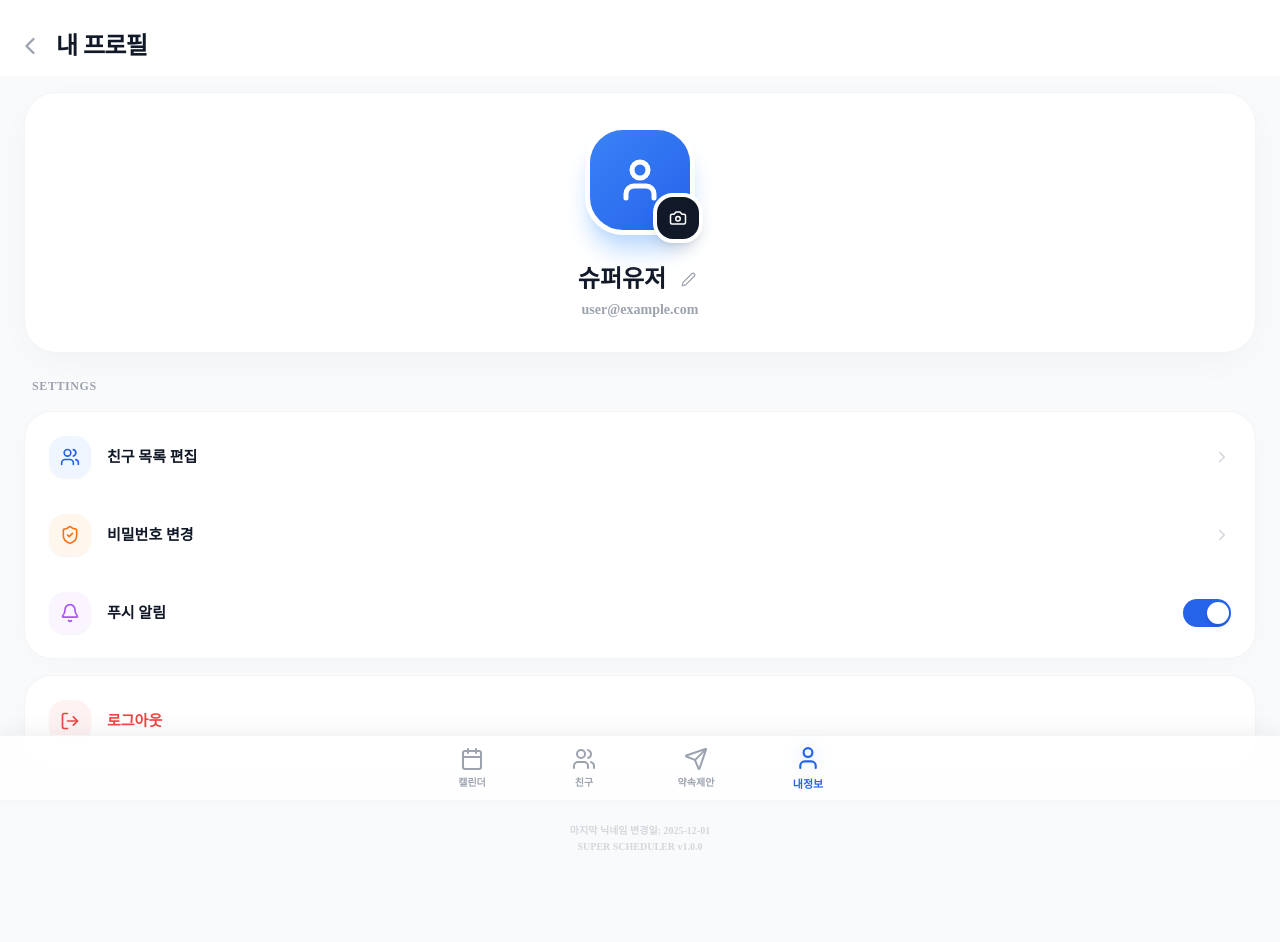
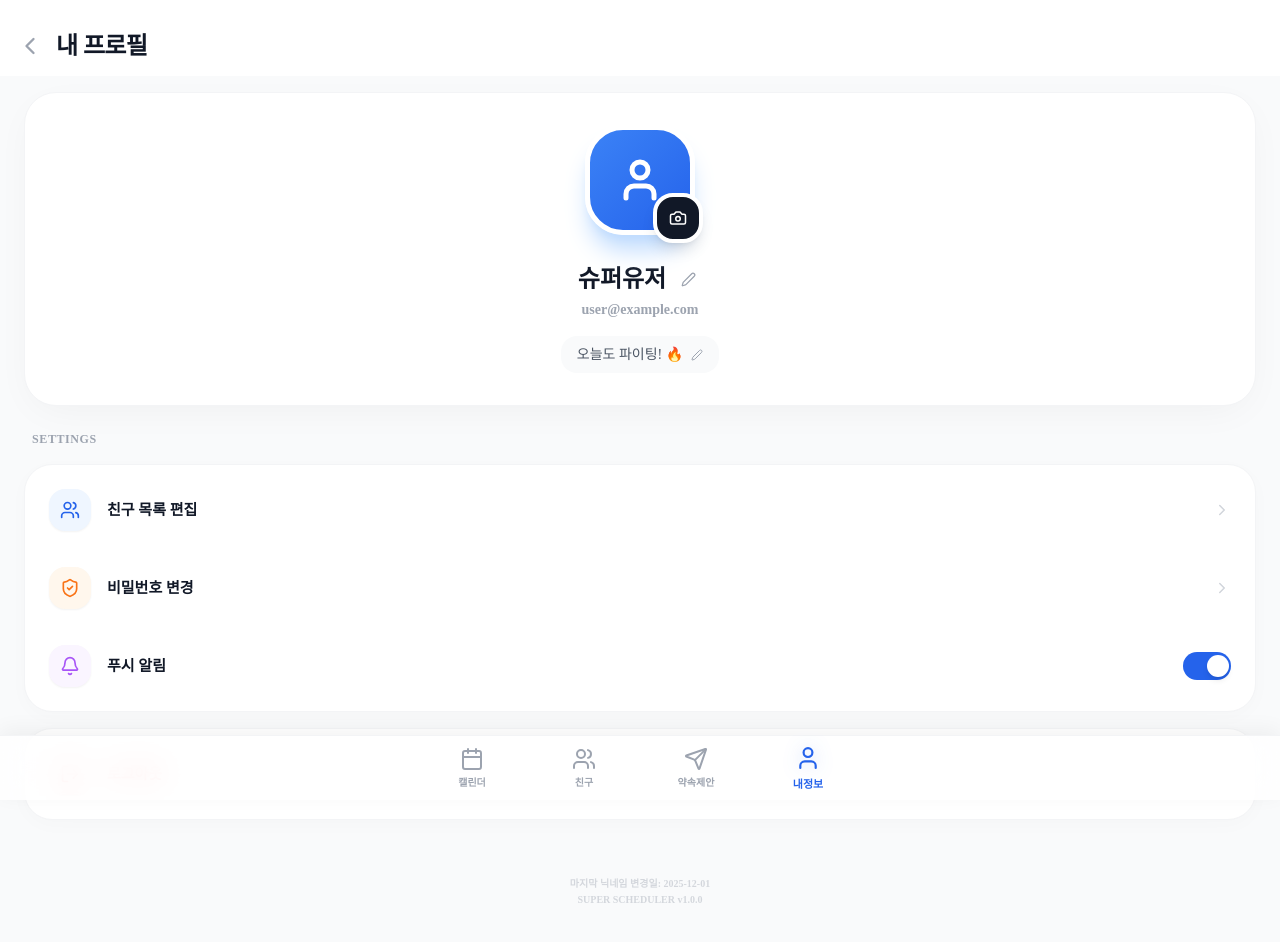
Before and after one commit to pany0108/loxo-kkiri, a React (Create React App) app: page /profile in a window 1280 px wide. Shown: the top 942 px of the page. Built offline with nearby package versions, Linux system fonts and the light colour scheme.

Commit message:
내 상태 메시지 작성 기능 구현

```diff
--- a/src/pages/FriendList.tsx
+++ b/src/pages/FriendList.tsx
@@ -15,11 +15,15 @@ const FriendList = () => {
   const navigate = useNavigate();
   const [searchTerm, setSearchTerm] = useState('');
 
-  // [추가] 모달 상태 관리
+  // 모달 상태 관리
   const [isModalOpen, setIsModalOpen] = useState(false);
   const [newFriendName, setNewFriendName] = useState('');
 
-  // [수정] 친구 추가를 시연하기 위해 setFriends 추가
+  // 내 상태 메시지 (여기서는 보여주기만 함)
+  // 실제 앱에서는 전역 상태(Context/Redux)나 서버 데이터여야 합니다.
+  const [myStatus] = useState('오늘도 파이팅! 🔥');
+
+  // 친구 목록 데이터
   const [friends, setFriends] = useState<Friend[]>([
     { id: '1', name: '강호동', tag: '#1111', status: '오늘 운동 가실 분? 💪', isOnline: true },
     { id: '2', name: '김철수', tag: '#1234', status: '업무 중... 연락 늦어요', isOnline: false },
@@ -28,14 +32,13 @@ const FriendList = () => {
     { id: '5', name: '정준하', tag: '#5555', status: '맛집 탐방', isOnline: false },
   ]);
 
-  // 검색어 필터링 및 이름순 정렬
+  // 검색어 필터링
   const filteredFriends = friends.filter((f) => f.name.includes(searchTerm)).sort((a, b) => a.name.localeCompare(b.name, 'ko'));
 
-  // [추가] 친구 추가 핸들러
+  // 친구 추가 핸들러
   const handleAddFriend = () => {
     if (!newFriendName.trim()) return;
 
-    // 가상의 친구 데이터 생성
     const newFriend: Friend = {
       id: Date.now().toString(),
       name: newFriendName,
@@ -57,7 +60,7 @@ const FriendList = () => {
           <h1 className="text-2xl font-black text-gray-900 tracking-tight">친구</h1>
           <button
             className="p-2.5 bg-gray-900 text-white rounded-full shadow-lg shadow-gray-200 active:scale-90 transition-all hover:bg-black"
-            onClick={() => setIsModalOpen(true)} // [수정] 모달 오픈
+            onClick={() => setIsModalOpen(true)}
           >
             <UserPlus size={20} />
           </button>
@@ -84,27 +87,28 @@ const FriendList = () => {
       </header>
 
       <div className="px-6 space-y-6 mt-2">
-        {/* 2. 내 프로필 (검색 중이 아닐 때만 표시) */}
+        {/* 2. 내 프로필 (단순 이동 버튼 역할) */}
         {!searchTerm && (
           <section>
             <h2 className="text-[12px] font-bold text-gray-400 mb-3 px-1">내 프로필</h2>
             <div
               className="bg-white p-4 rounded-[28px] shadow-[0_5px_20px_rgba(0,0,0,0.02)] border border-gray-100 flex items-center justify-between active:scale-[0.99] transition-transform cursor-pointer"
-              onClick={() => navigate('/profile')}
+              onClick={() => navigate('/profile')} // [중요] 전체 영역 클릭 시 이동
             >
-              <div className="flex items-center gap-4">
-                <div className="w-[56px] h-[56px] bg-gradient-to-br from-blue-500 to-blue-600 rounded-[22px] flex items-center justify-center text-white shadow-blue-200 shadow-lg">
+              <div className="flex items-center gap-4 flex-1">
+                <div className="w-[56px] h-[56px] bg-gradient-to-br from-blue-500 to-blue-600 rounded-[22px] flex items-center justify-center text-white shadow-blue-200 shadow-lg shrink-0">
                   <User size={26} strokeWidth={2.5} />
                 </div>
-                <div>
+                <div className="flex-1 min-w-0">
                   <div className="flex items-center gap-1.5">
                     <span className="text-[17px] font-black text-gray-900">내 이름</span>
                     <span className="px-1.5 py-0.5 bg-blue-50 text-blue-600 text-[10px] font-bold rounded-md">ME</span>
                   </div>
-                  <p className="text-[13px] text-gray-500 font-medium mt-0.5">상태 메시지를 입력해주세요</p>
+                  {/* 단순히 텍스트만 표시 */}
+                  <p className="text-[13px] font-medium text-gray-500 mt-0.5 truncate">{myStatus}</p>
                 </div>
               </div>
-              <ChevronRight size={20} className="text-gray-300" />
+              <ChevronRight size={20} className="text-gray-300 ml-2 shrink-0" />
             </div>
           </section>
         )}
@@ -123,7 +127,6 @@ const FriendList = () => {
                 {filteredFriends.map((friend) => (
                   <div key={friend.id} className="group flex items-center justify-between p-4 pl-5 hover:bg-gray-50 transition-colors cursor-pointer">
                     <div className="flex items-center gap-4 overflow-hidden">
-                      {/* 프로필 이미지 (이니셜) */}
                       <div className="relative shrink-0">
                         <div
                           className={`w-[48px] h-[48px] rounded-[18px] flex items-center justify-center text-gray-500 font-bold text-lg
@@ -131,11 +134,9 @@ const FriendList = () => {
                         >
                           {friend.name[0]}
                         </div>
-                        {/* 접속 상태 표시 점 */}
                         {friend.isOnline && <div className="absolute -bottom-1 -right-1 w-4 h-4 bg-green-500 border-[3px] border-white rounded-full"></div>}
                       </div>
 
-                      {/* 정보 텍스트 */}
                       <div className="flex flex-col min-w-0">
                         <div className="flex items-center gap-1.5">
                           <span className="text-[16px] font-bold text-gray-900 truncate">{friend.name}</span>
@@ -144,7 +145,6 @@ const FriendList = () => {
                       </div>
                     </div>
 
-                    {/* 액션 버튼 */}
                     <div className="flex items-center gap-1 pl-2">
                       <button className="p-2 text-gray-300 hover:text-blue-600 hover:bg-blue-50 rounded-xl transition-all">
                         <MessageCircle size={20} />
@@ -154,7 +154,6 @@ const FriendList = () => {
                 ))}
               </div>
             ) : (
-              // 검색 결과 없음 상태
               <div className="py-24 text-center flex flex-col items-center justify-center">
                 <div className="w-16 h-16 bg-gray-50 rounded-full flex items-center justify-center text-gray-300 mb-4">
                   <Search size={28} />
@@ -167,20 +166,11 @@ const FriendList = () => {
         </section>
       </div>
 
-      {/* ================================================================
-        [친구 추가 모달]
-        - z-index 50으로 헤더보다 위에 표시
-        - backdrop-blur로 배경 블러 처리
-        ================================================================
-      */}
+      {/* 친구 추가 모달 */}
       {isModalOpen && (
         <div className="fixed inset-0 z-50 flex items-center justify-center p-5">
-          {/* 배경 (클릭 시 닫힘) */}
           <div className="absolute inset-0 bg-black/40 backdrop-blur-sm transition-opacity" onClick={() => setIsModalOpen(false)} />
-
-          {/* 모달 컨텐츠 */}
           <div className="relative w-full max-w-sm bg-white rounded-[32px] shadow-2xl p-6 transform transition-all animate-in fade-in zoom-in-95 duration-200">
-            {/* 닫기 버튼 */}
             <button onClick={() => setIsModalOpen(false)} className="absolute top-5 right-5 text-gray-300 hover:text-gray-500 transition-colors">
               <X size={24} />
             </button>
@@ -190,7 +180,6 @@ const FriendList = () => {
               <p className="text-gray-400 text-[13px] font-medium">친구의 이름이나 ID를 입력해주세요.</p>
             </div>
 
-            {/* 입력창 */}
             <div className="bg-gray-50 rounded-[20px] p-2 mb-6 border border-gray-100 focus-within:border-blue-500 focus-within:ring-1 focus-within:ring-blue-500 transition-all">
               <div className="flex items-center px-3 py-2">
                 <Search size={18} className="text-gray-400 mr-3" />
@@ -206,7 +195,6 @@ const FriendList = () => {
               </div>
             </div>
 
-            {/* 하단 버튼 그룹 */}
             <div className="flex gap-3">
               <button
                 onClick={() => setIsModalOpen(false)}
--- a/src/pages/MyProfile.tsx
+++ b/src/pages/MyProfile.tsx
@@ -6,6 +6,7 @@ import dayjs from 'dayjs';
 const MyProfile = () => {
   const navigate = useNavigate();
   const [nickname, setNickname] = useState('슈퍼유저');
+  const [statusMessage, setStatusMessage] = useState('오늘도 파이팅! 🔥'); // [추가] 상태 메시지 State
   const [lastChanged] = useState('2025-12-01');
   const [isPushEnabled, setIsPushEnabled] = useState(true);
 
@@ -22,9 +23,17 @@ const MyProfile = () => {
     }
   };
 
+  // [추가] 상태 메시지 수정 핸들러
+  const handleStatusEdit = () => {
+    const newStatus = prompt('상태 메시지를 입력하세요', statusMessage);
+    if (newStatus !== null) {
+      setStatusMessage(newStatus);
+    }
+  };
+
   return (
     <div className="min-h-screen bg-gray-50 font-['Pretendard'] pb-24">
-      {/* 1. 상단 헤더 (Sticky & Blur) */}
+      {/* 1. 상단 헤더 */}
       <nav className="px-4 pt-6 pb-2 flex items-center sticky top-0 bg-white/90 backdrop-blur-md z-40 transition-all">
         <button onClick={() => navigate(-1)} className="p-2 -ml-2 text-gray-400 hover:text-gray-900 transition-colors active:scale-90">
           <ChevronLeft size={28} />
@@ -47,16 +56,28 @@ const MyProfile = () => {
           </div>
 
           <div className="text-center w-full mt-2">
+            {/* 닉네임 및 수정 버튼 */}
             <div className="flex items-center justify-center gap-2 mb-1">
               <h2 className="text-2xl font-black text-gray-900">{nickname}</h2>
               <button
                 onClick={handleNicknameEdit}
                 className="w-7 h-7 flex items-center justify-center text-gray-400 hover:text-blue-600 hover:bg-blue-50 rounded-lg transition-all"
+                title="닉네임 수정"
               >
                 <Edit2 size={15} />
               </button>
             </div>
-            <p className="text-[14px] font-bold text-gray-400">user@example.com</p>
+
+            <p className="text-[14px] font-bold text-gray-400 mb-4">user@example.com</p>
+
+            {/* [추가] 상태 메시지 표시 및 수정 버튼 */}
+            <div
+              onClick={handleStatusEdit}
+              className="inline-flex items-center gap-2 px-4 py-2 bg-gray-50 rounded-[16px] text-gray-600 text-[14px] font-medium hover:bg-gray-100 transition-colors cursor-pointer active:scale-95"
+            >
+              <span>{statusMessage || '상태 메시지를 입력해주세요'}</span>
+              <Edit2 size={12} className="text-gray-400" />
+            </div>
           </div>
         </section>
 
```
